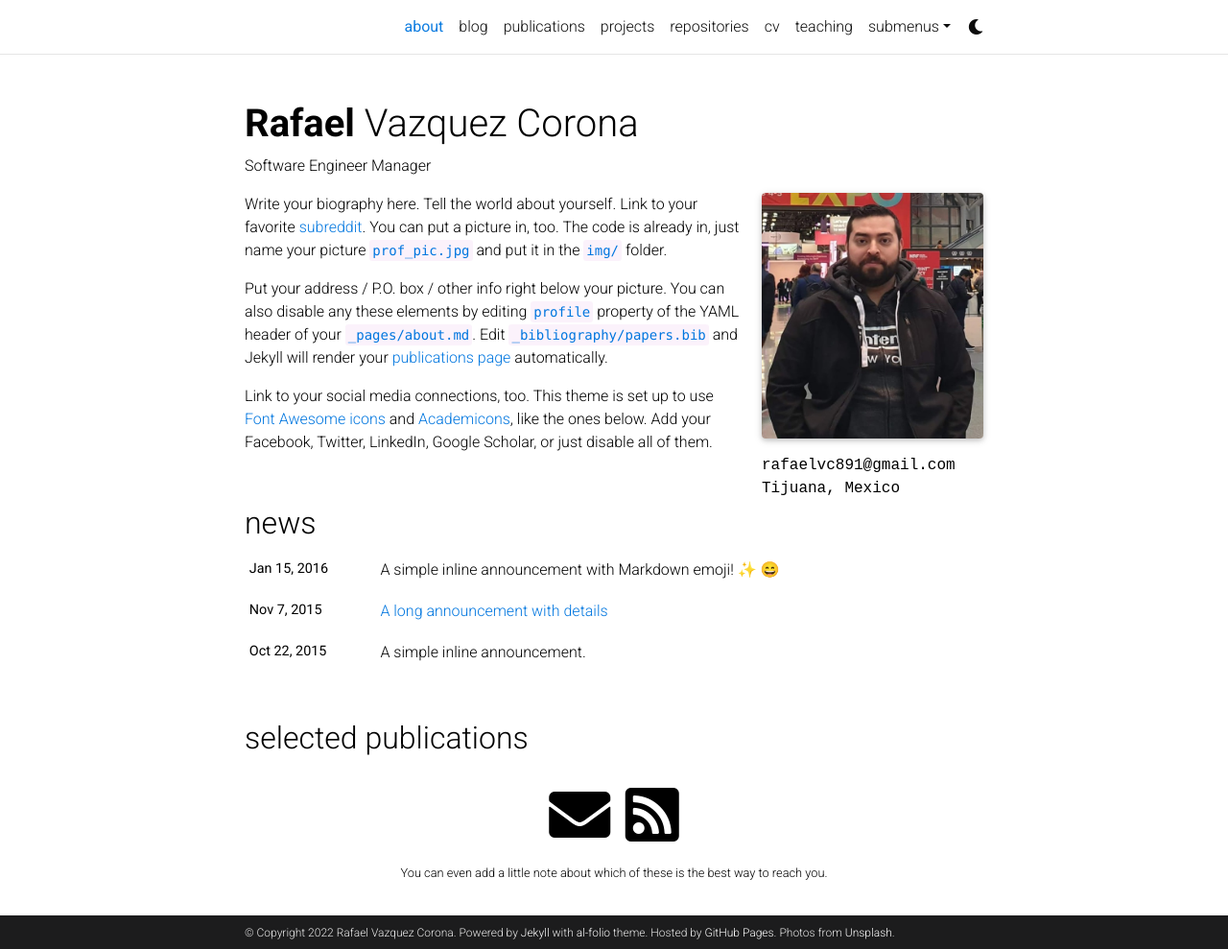
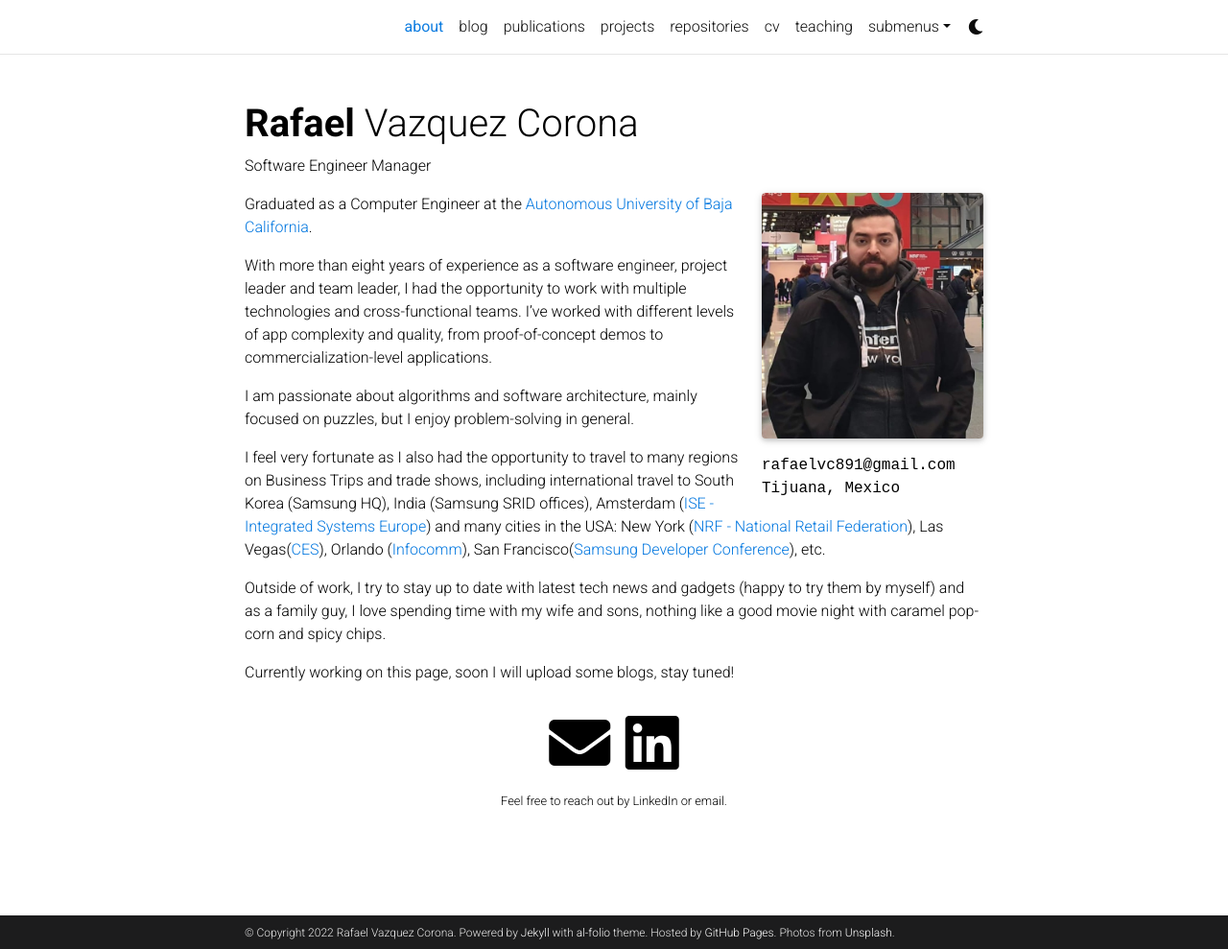
Before and after one commit to RafaelVC89/rafaelvc89.github.io, a Jekyll site: the page built from _pages/about.md, in a window 1280 px wide and 989 px high. Shown: the whole window at 96% size. Built offline with Jekyll 4.4.1, drawn with Linux system fonts in a browser that asks for light colours; emoji names are drawn with the system emoji font; comment, search, counter and statistics services are not loaded; a style sheet for code colours, icons or effects is not loaded.

Commit message:
Revise personal email address Set dark theme as default Removed RSS icon Added Linkedin icon and info Added Personal description on main page

```diff
--- a/_config.yml
+++ b/_config.yml
@@ -6,9 +6,9 @@ title: blank # the website title (if blank, full name will be used instead)
 first_name: Rafael
 middle_name:
 last_name: Vazquez Corona
-email: rafaelvc@gmail.com
+email: rafaelvc891@gmail.com
 description: > # the ">" symbol means to ignore newlines until "footer_text:"
-  Hi There! My name is Rafael Vazquez Corona, a Software Engineer Manager with a high interest in Algorithms!.
+  Hi There! My name is Rafael Vazquez Corona, a Software Engineer Manager with a passion for Algorithms!.
 footer_text: >
   Powered by <a href="https://jekyllrb.com/" target="_blank">Jekyll</a> with <a href="https://github.com/alshedivat/al-folio">al-folio</a> theme.
   Hosted by <a href="https://pages.github.com/" target="_blank">GitHub Pages</a>.
@@ -32,8 +32,8 @@ highlight_theme_light: github   # https://github.com/jwarby/jekyll-pygments-them
 highlight_theme_dark: native    # https://github.com/jwarby/jekyll-pygments-themes
 
 # repo color theme
-repo_theme_light: default       # https://github.com/anuraghazra/github-readme-stats/blob/master/themes/README.md
-repo_theme_dark: dark           # https://github.com/anuraghazra/github-readme-stats/blob/master/themes/README.md
+repo_theme_light: light       # https://github.com/anuraghazra/github-readme-stats/blob/master/themes/README.md
+repo_theme_dark: default           # https://github.com/anuraghazra/github-readme-stats/blob/master/themes/README.md
 
 # -----------------------------------------------------------------------------
 # RSS Feed
@@ -41,7 +41,7 @@ repo_theme_dark: dark           # https://github.com/anuraghazra/github-readme-s
 # will use title and url fields
 # Take a look to https://github.com/jekyll/jekyll-feed for more customization
 
-rss_icon: true
+rss_icon: false
 
 # -----------------------------------------------------------------------------
 # Layout
@@ -71,7 +71,7 @@ github_username: # your GitHub user name
 gitlab_username: # your GitLab user name
 twitter_username: # your Twitter handle
 mastodon_username: # your mastodon instance+username in the format instance.tld/@username
-linkedin_username: # your LinkedIn user name
+linkedin_username: rafael-vazquez-corona-76940452 # your LinkedIn user name
 telegram_username: # your Telegram user name
 scholar_userid: # your Google Scholar ID
 semanticscholar_id: # your Semantic Scholar ID
@@ -97,7 +97,7 @@ facebook_id: # your facebook id
 discord_id: # your discord id (18-digit unique numerical identifier)
 
 contact_note: >
-  You can even add a little note about which of these is the best way to reach you.
+  Feel free to reach out by LinkedIn or email.
 
 # -----------------------------------------------------------------------------
 # Analytics and search engine verification
--- a/_pages/about.md
+++ b/_pages/about.md
@@ -12,13 +12,18 @@ profile:
     <p>rafaelvc891@gmail.com </p>
     <p>Tijuana, Mexico</p>
 
-news: true  # includes a list of news items
-selected_papers: true # includes a list of papers marked as "selected={true}"
+news: false  # includes a list of news items
+selected_papers: false # includes a list of papers marked as "selected={true}"
 social: true  # includes social icons at the bottom of the page
 ---
+Graduated as a Computer Engineer at the [Autonomous University of Baja California](https://www.uabc.mx/en/).
 
-Write your biography here. Tell the world about yourself. Link to your favorite [subreddit](http://reddit.com). You can put a picture in, too. The code is already in, just name your picture `prof_pic.jpg` and put it in the `img/` folder.
+With more than eight years of experience as a software engineer, project leader and team leader, I had the opportunity to work with multiple technologies and cross-functional teams. I've worked with different levels of app complexity and quality, from proof-of-concept demos to commercialization-level applications.
 
-Put your address / P.O. box / other info right below your picture. You can also disable any these elements by editing `profile` property of the YAML header of your `_pages/about.md`. Edit `_bibliography/papers.bib` and Jekyll will render your [publications page](/al-folio/publications/) automatically.
+I am passionate about algorithms and software architecture, mainly focused on puzzles, but I enjoy problem-solving in general.
 
-Link to your social media connections, too. This theme is set up to use [Font Awesome icons](http://fortawesome.github.io/Font-Awesome/) and [Academicons](https://jpswalsh.github.io/academicons/), like the ones below. Add your Facebook, Twitter, LinkedIn, Google Scholar, or just disable all of them.
+I feel very fortunate as I also had the opportunity to travel to many regions on Business Trips and trade shows, including international travel to South Korea (Samsung HQ), India (Samsung SRID offices), Amsterdam ([ISE - Integrated Systems Europe](https://iseurope.org/about-us)) and many cities in the USA: New York ([NRF - National Retail Federation](https://nrfbigshow.nrf.com/)), Las Vegas([CES](https://ces.tech)), Orlando ([Infocomm](https://infocommshow.org)), San Francisco([Samsung Developer Conference](https://samsungdeveloperconference.com/)), etc.
+
+Outside of work, I try to stay up to date with latest tech news and gadgets (happy to try them by myself) and as a family guy, I love spending time with my wife and sons, nothing like a good movie night with caramel pop-corn and spicy chips.
+
+Currently working on this page, soon I will upload some blogs, stay tuned!
```
